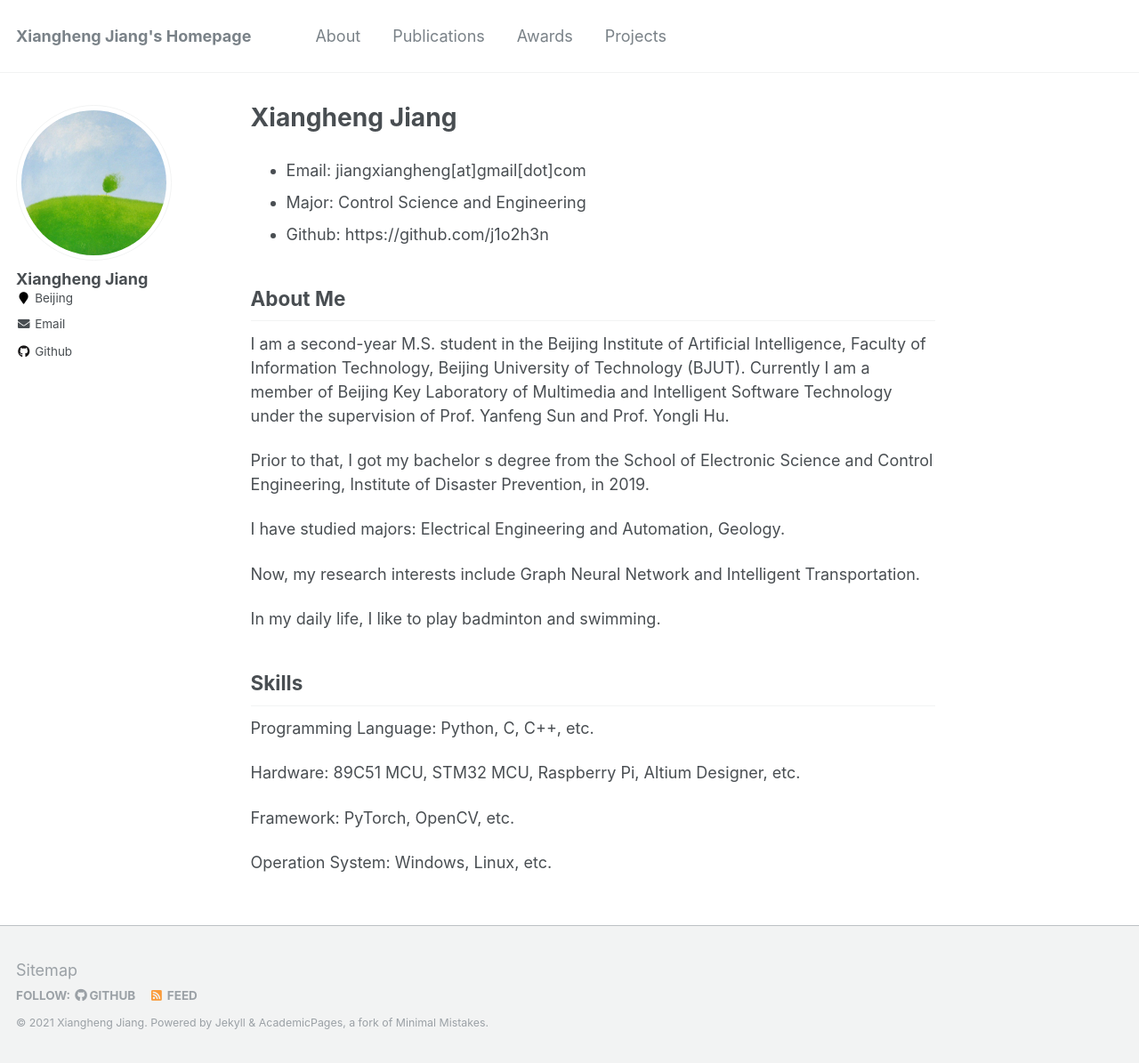
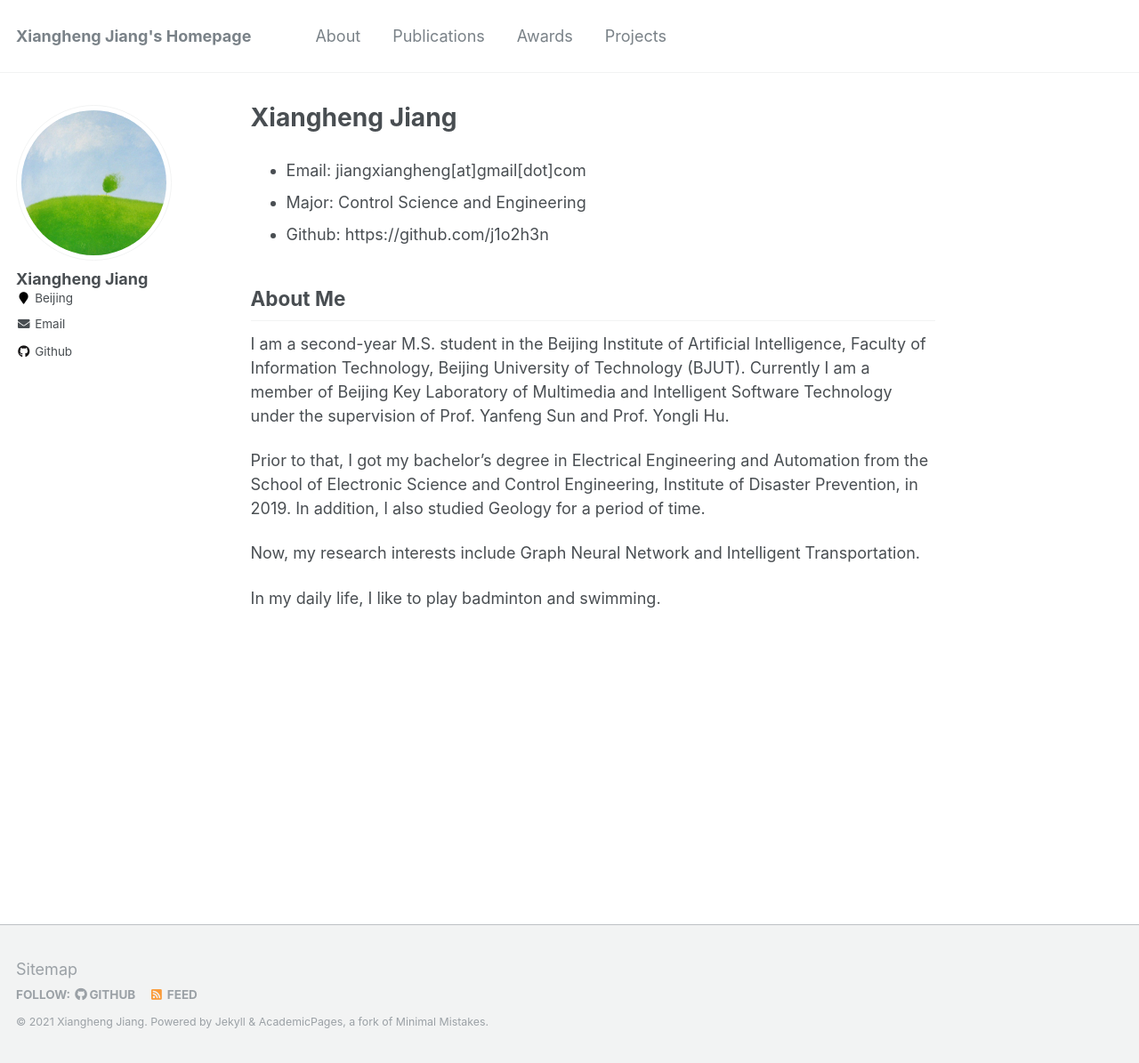
Before and after one commit to j1o2h3n/j1o2h3n.github.io, a Jekyll site: the page built from _pages/about.md, in a window 1280 px wide and 1195 px high. Shown: the whole window at 89% size. Built offline with Jekyll 4.4.1, drawn with Linux system fonts in a browser that asks for light colours.

Commit message:
Update about.md

```diff
--- a/_pages/about.md
+++ b/_pages/about.md
@@ -18,21 +18,8 @@ redirect_from:
 
 I am a second-year M.S. student in the Beijing Institute of Artificial Intelligence, Faculty of Information Technology, Beijing University of Technology (BJUT). Currently I am a member of Beijing Key Laboratory of Multimedia and Intelligent Software Technology under the supervision of Prof. Yanfeng Sun and Prof. Yongli Hu.
 
-Prior to that, I got my bachelor s degree from the School of Electronic Science and Control Engineering, Institute of Disaster Prevention, in 2019.
-
-I have studied majors: Electrical Engineering and Automation, Geology.
+Prior to that, I got my bachelor's degree in Electrical Engineering and Automation from the School of Electronic Science and Control Engineering, Institute of Disaster Prevention, in 2019. In addition, I also studied Geology for a period of time.
 
 Now, my research interests include Graph Neural Network and Intelligent Transportation.
 
 In my daily life, I like to play badminton and swimming.
-
-
-## Skills
-
-Programming Language: Python, C, C++, etc.
-
-Hardware: 89C51 MCU, STM32 MCU, Raspberry Pi, Altium Designer, etc.
-
-Framework: PyTorch, OpenCV, etc.
-
-Operation System: Windows, Linux, etc.
```
